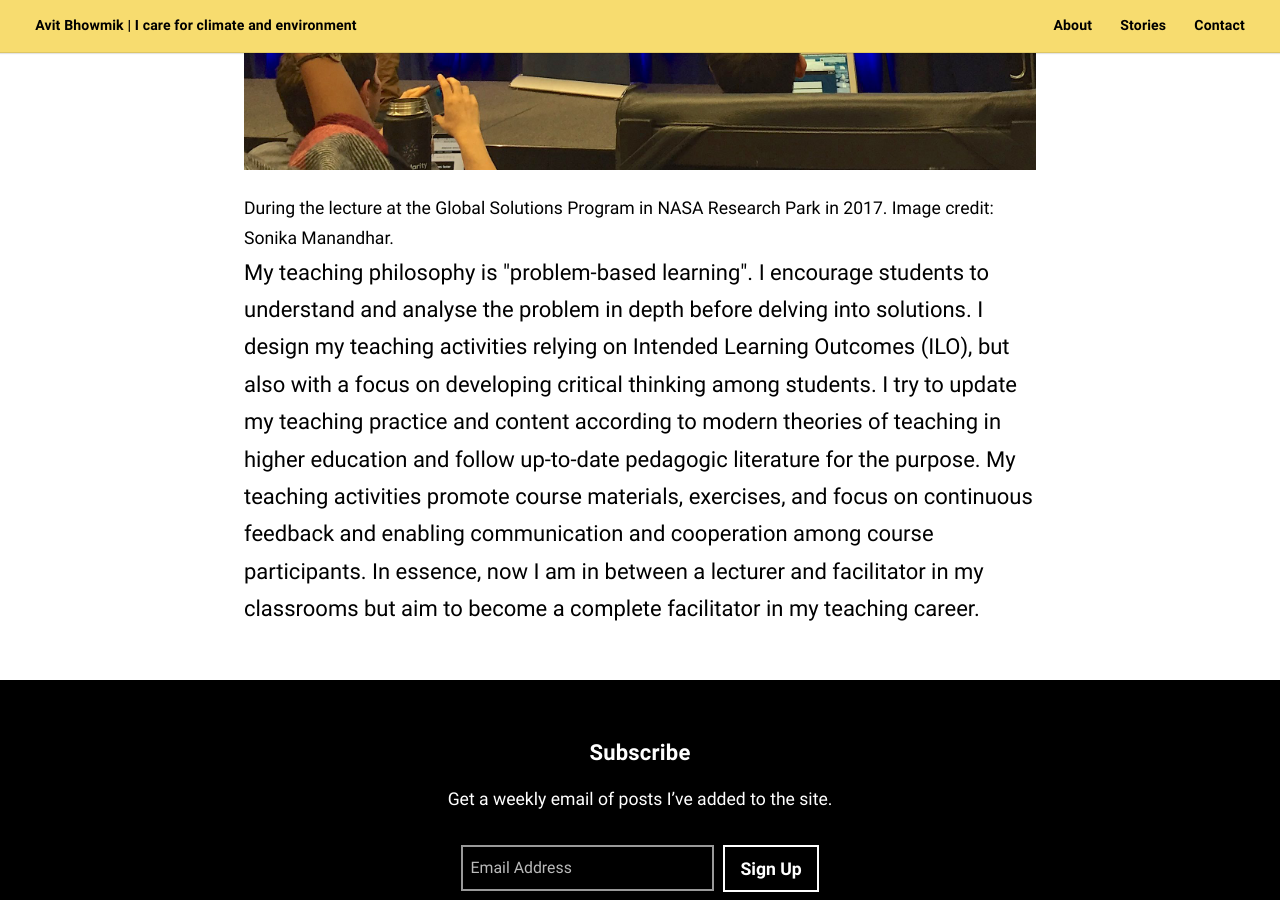
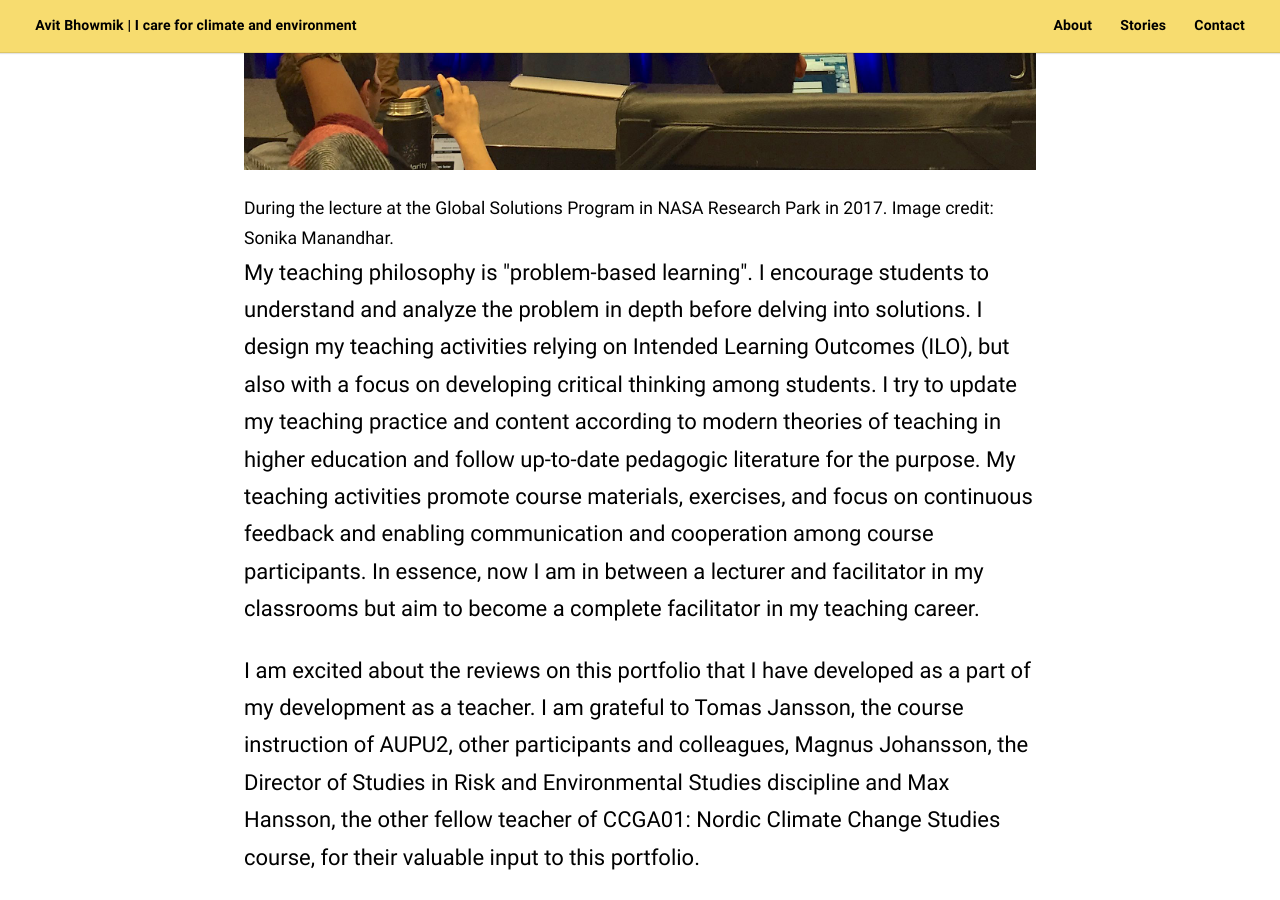
Before and after one commit to nurulmomen/avitbhowmik, a Jekyll site: the page built from teaching_portfolio/profile.html, in a window 1280 px wide and 900 px high, scrolled down 2323 px. Built offline with Jekyll 4.4.1, drawn with Linux system fonts in a browser that asks for light colours; some web fonts are replaced.

Commit message:
Update profile.html

```diff
--- a/teaching_portfolio/profile.html
+++ b/teaching_portfolio/profile.html
@@ -17,5 +17,11 @@
 
 <p>
 
-My teaching philosophy is "problem-based learning". I encourage students to understand and analyse the problem in depth before delving into solutions. I design my teaching activities relying on Intended Learning Outcomes (ILO), but also with a focus on developing critical thinking among students. I try to update my teaching practice and content according to modern theories of teaching in higher education and follow up-to-date pedagogic literature for the purpose. My teaching activities promote course materials, exercises, and focus on continuous feedback and enabling communication and cooperation among course participants. In essence, now I am in between a lecturer and facilitator in my classrooms but aim to become a complete facilitator in my teaching career.
+My teaching philosophy is "problem-based learning". I encourage students to understand and analyze the problem in depth before delving into solutions. I design my teaching activities relying on Intended Learning Outcomes (ILO), but also with a focus on developing critical thinking among students. I try to update my teaching practice and content according to modern theories of teaching in higher education and follow up-to-date pedagogic literature for the purpose. My teaching activities promote course materials, exercises, and focus on continuous feedback and enabling communication and cooperation among course participants. In essence, now I am in between a lecturer and facilitator in my classrooms but aim to become a complete facilitator in my teaching career.
 </p>
+
+<p>
+
+I am excited about the reviews on this portfolio that I have developed as a part of my development as a teacher. I am grateful to Tomas Jansson, the course instruction of AUPU2, other participants and colleagues, Magnus Johansson, the Director of Studies in Risk and Environmental Studies discipline and Max Hansson, the other fellow teacher of CCGA01: Nordic Climate Change Studies course, for their valuable input to this portfolio.
+
+</p>
```
